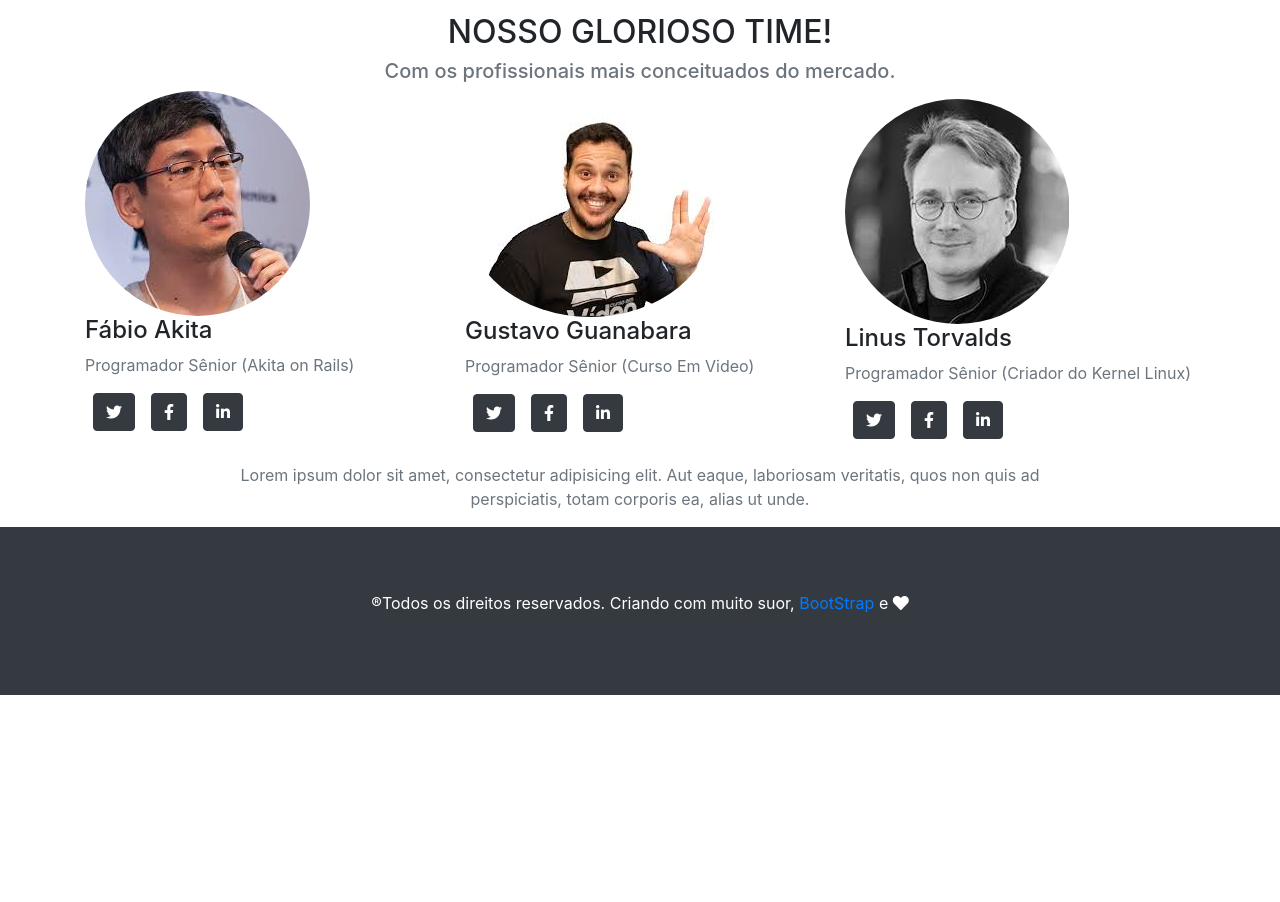
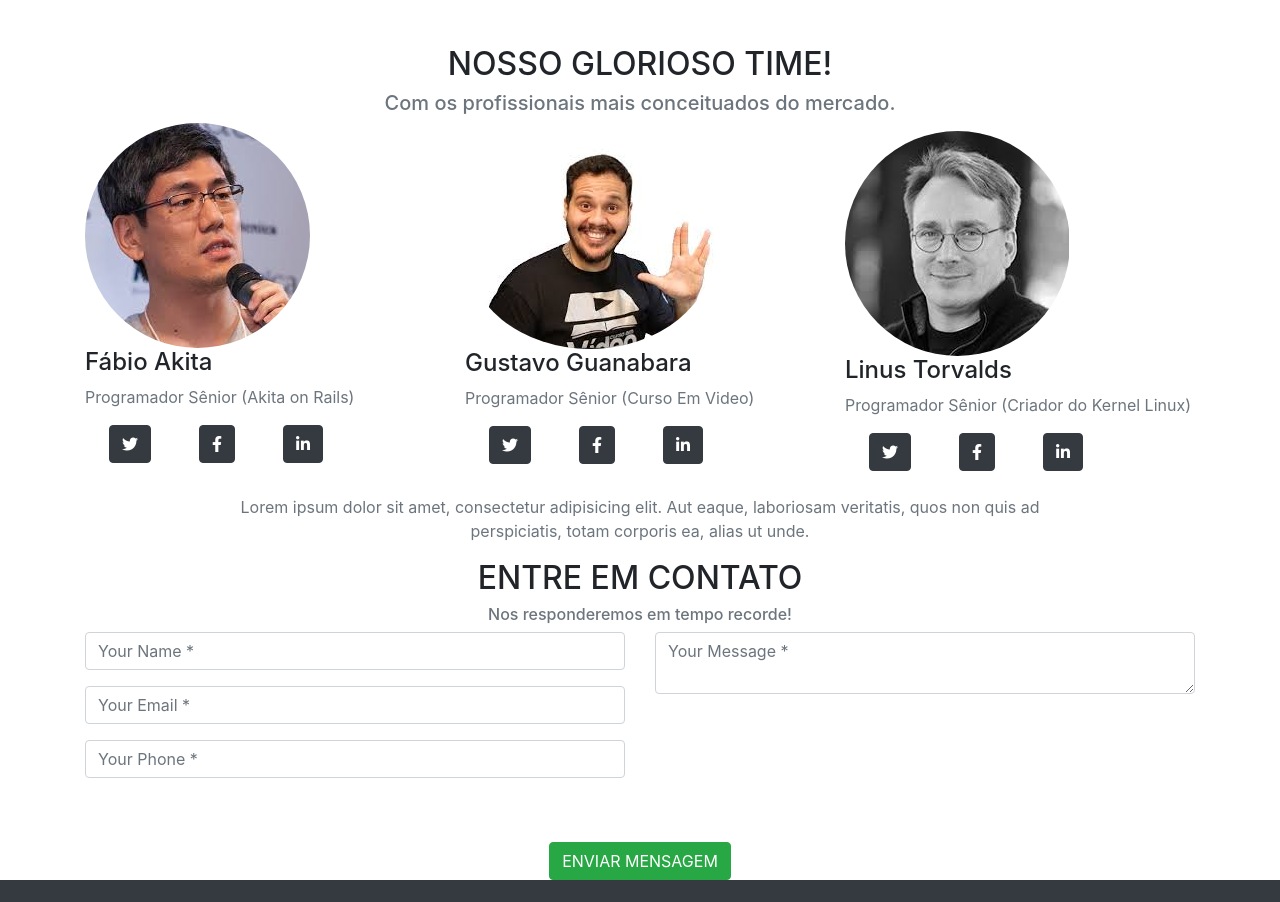
Before and after one commit to Samuel-Alves-dev/GTIJr, a plain HTML site: page index.html in a window 1280 px wide. Shown: the part 1895-2797 px from the top of the page. Before the commit the page ends 2590 px from the top, so only its background shows below. Drawn offline with nearby package versions, Linux system fonts and the light colour scheme; a web font is replaced by a local one.

Commit message:
Colocando o entre em contato

```diff
--- a/app.css
+++ b/app.css
@@ -31,6 +31,7 @@
   footer{color: white; }
 
 
+
   @media (min-width: 768px) {
     header .masthead .intro-text {
       padding-top: 300px;
--- a/index.html
+++ b/index.html
@@ -21,7 +21,8 @@
   <link rel="stylesheet" href="https://pro.fontawesome.com/releases/v5.13.0/css/all.css">
 
   <link href="https://fonts.googleapis.com/css?family=Montserrat:400,700" rel="stylesheet" type="text-css">
-  <link href="https://fonts.googleapis.com/css?family=Droid+Serif:400,700,400italic,700italic" rel="stylesheet" type="text/css">
+  <link href="https://fonts.googleapis.com/css?family=Droid+Serif:400,700,400italic,700italic" rel="stylesheet"
+    type="text/css">
 
   <link rel="stylesheet" href="app.css">
 
@@ -75,7 +76,8 @@
         </form>
       </div>
     </nav>
-  </div><!--Final do Container Navbar-->
+  </div>
+  <!--Final do Container Navbar-->
 
   <section class="header-section" id="home">
     <header>
@@ -83,20 +85,18 @@
         <div class="container">
           <div class="intro-text">
             <div class="intro-lead-in"><mark>Chegou a sua hora de aprender!</div></mark>
-          <div class="intro-heading"><mark>No maior site Dev do Brasil</div></mark>
+            <div class="intro-heading"><mark>No maior site Dev do Brasil.</div></mark>
             <a class="btn btn-success btn-lg text-uppercase js-scroll-trigger" href="#services">Veja nossos Cursos</a>
           </div>
         </div>
       </div>
     </header>
   </section>
-
-
-
+  <!--Inicio dos Cursos-->
   <div class="container curso mt-5">
     <div class="text-center">
-      <h2 class="section-heading text-uppercase">Cursos <i class="fas fa-graduation-cap"></i></h2>
-
+      <h2 class="section-heading text-uppercase">Nossos Cursos <i class="fas fa-graduation-cap"></i></h2>
+      <h5 class="section-subheading text-muted">A maior variedade de cursos: Frond e Back-End</h5>
     </div>
     <hr>
     <div class="row">
@@ -150,8 +150,8 @@
         </div>
       </div>
 
-
-    </div><!--FINAL Do Row-->
+    </div>
+    <!--FINAL Do Row-->
 
     <hr>
     <p class="text-center">
@@ -159,8 +159,10 @@
     </p>
 
 
-  </div><!--Final do Container Cursos-->
+  </div>
+  <!--Final do Container Cursos-->
 
+  <!--Inicio do 'Glorioso Time'-->
   <div class="container time mt-5">
     <div class="text-center">
       <h2 class="section-heading text-uppercase">Nosso Glorioso Time!</h2>
@@ -172,7 +174,9 @@
           <img class="mx-auto rounded-circle" src="img/nossotime/fabioakita.jpeg">
           <h4>Fábio Akita</h4>
           <p class="text-muted">Programador Sênior (Akita on Rails)</p>
-          <a class="btn btn-dark btn-social mx-2" href="#!"><i class="fab fa-twitter"></i></a><a class="btn btn-dark btn-social mx-2" href="#!"><i class="fab fa-facebook-f"></i></a><a class="btn btn-dark btn-social mx-2" href="#!"><i class="fab fa-linkedin-in"></i></a>
+          <a class="btn btn-dark btn-social mx-4" href="#!"><i class="fab fa-twitter"></i></a><a
+            class="btn btn-dark btn-social mx-4" href="#!"><i class="fab fa-facebook-f"></i></a><a
+            class="btn btn-dark btn-social mx-4" href="#!"><i class="fab fa-linkedin-in"></i></a>
         </div>
       </div>
 
@@ -181,7 +185,9 @@
           <img class="mx-auto rounded-circle mt-4" src="img/nossotime/gustavoguanabara.jpeg">
           <h4>Gustavo Guanabara</h4>
           <p class="text-muted">Programador Sênior (Curso Em Video)</p>
-          <a class="btn btn-dark btn-social mx-2" href="#!"><i class="fab fa-twitter"></i></a><a class="btn btn-dark btn-social mx-2" href="#!"><i class="fab fa-facebook-f"></i></a><a class="btn btn-dark btn-social mx-2" href="#!"><i class="fab fa-linkedin-in"></i></a>
+          <a class="btn btn-dark btn-social mx-4" href="#!"><i class="fab fa-twitter"></i></a><a
+            class="btn btn-dark btn-social mx-4" href="#!"><i class="fab fa-facebook-f"></i></a><a
+            class="btn btn-dark btn-social mx-4" href="#!"><i class="fab fa-linkedin-in"></i></a>
         </div>
       </div>
 
@@ -190,33 +196,74 @@
           <img class="mx-auto rounded-circle mt-2" src="img/nossotime/linus.jpeg">
           <h4>Linus Torvalds</h4>
           <p class="text-muted">Programador Sênior (Criador do Kernel Linux)</p>
-          <a class="btn btn-dark btn-social mx-2" href="#!"><i class="fab fa-twitter"></i></a><a class="btn btn-dark btn-social mx-2" href="#!"><i class="fab fa-facebook-f"></i></a><a class="btn btn-dark btn-social mx-2" href="#!"><i class="fab fa-linkedin-in"></i></a>
+          <a class="btn btn-dark btn-social mx-4" href="#!"><i class="fab fa-twitter"></i></a><a
+            class="btn btn-dark btn-social mx-4" href="#!"><i class="fab fa-facebook-f"></i></a><a
+            class="btn btn-dark btn-social mx-4" href="#!"><i class="fab fa-linkedin-in"></i></a>
         </div>
       </div>
 
 
       <div class="row mt-4">
-        <div class="col-lg-9 mx-auto text-center"><p class="large text-muted">Lorem ipsum dolor sit amet, consectetur adipisicing elit. Aut eaque, laboriosam veritatis, quos non quis ad perspiciatis, totam corporis ea, alias ut unde.</p></div>
+        <div class="col-lg-9 mx-auto text-center">
+          <p class="large text-muted">Lorem ipsum dolor sit amet, consectetur adipisicing elit. Aut eaque, laboriosam
+            veritatis, quos non quis ad perspiciatis, totam corporis ea, alias ut unde.</p>
+        </div>
       </div>
 
+    </div>
+    <!--FINAL da Row-->
+  </div>
+  <!--FiNal da Container do Time-->
+
+  <!--Inicio do 'Contato'-->
+  <div class="container">
+    <div class="text-center">
+      <h2 class="section-heading text-uppercase">Entre em Contato</h2>
+      <h6 class="section-subheading text-muted">Nos responderemos em tempo recorde!</h6>
+    </div>
+    <form id="contactForm" name="Fale com a gente!" novalidate="novalidate">
+      <div class="row align-items-stretch mb-5">
+        <div class="col-md-6">
+          <div class="form-group">
+            <input class="form-control" id="name" type="text" placeholder="Your Name *" required="required"
+              data-validation-required-message="Please enter your name." />
+            <p class="help-block text-danger"></p>
+          </div>
+          <div class="form-group">
+            <input class="form-control" id="email" type="email" placeholder="Your Email *" required="required"
+              data-validation-required-message="Please enter your email address." />
+            <p class="help-block text-danger"></p>
+          </div>
+          <div class="form-group mb-md-0">
+            <input class="form-control" id="phone" type="tel" placeholder="Your Phone *" required="required"
+              data-validation-required-message="Please enter your phone number." />
+            <p class="help-block text-danger"></p>
+          </div>
+        </div>
+        <div class="col-md-6">
+          <div class="form-group form-group-textarea mb-md-0">
+            <textarea class="form-control" id="message" placeholder="Your Message *" required="required"
+              data-validation-required-message="Please enter a message."></textarea>
+            <p class="help-block text-danger"></p>
+          </div>
+        </div>
+      </div>
+      <div class="text-center">
+        <div id="success"></div>
+        <button class="btn btn-success btn-xl text-uppercase" id="sendMessageButton" type="submit">Enviar Mensagem</button>
+      </div>
+    </form>
 
 
+  </div>
+  <!--Final do Container 'Contato'-->
 
-
-
-
-
-
-    </div><!--FINAL da Row-->
-  </div><!--FiNal da Container do Time-->
 
 
   <footer class="jumbotron jumbotron-fluid bg-dark mb-0">
     <p class="text-center">&reg;Todos os direitos reservados. Criando com muito suor, <a href="#">BootStrap</a> e <i
-        class=" fas fa-heart"></i></p>
+        class="fas fa-heart"></i></p>
   </footer>
-
-
 </body>
 
 </html>
```
Lines whose indentation alone changed are shown as unchanged.
